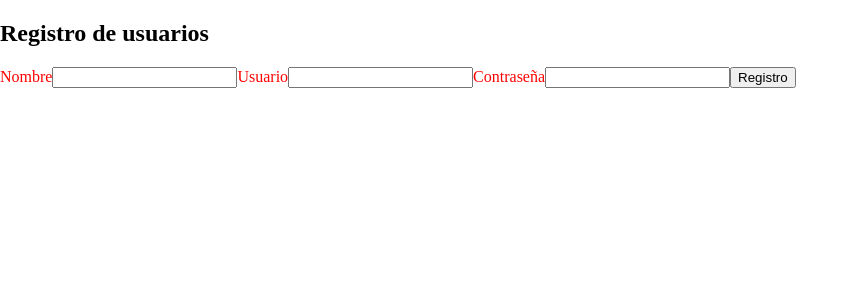
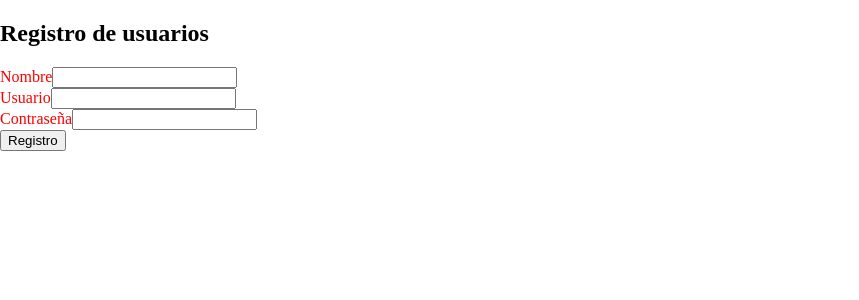
Before and after one commit to alilopez37/CursoWebB, a React (Vite) app: page /register in a window 1280 px wide. Shown: the top 300 px of the page, without its empty margins (0-859 px from the left). Built offline with nearby package versions, Linux system fonts and the light colour scheme.

Commit message:
[UPDATE] Uso de useRef y FormData

```diff
--- a/src/components/atoms/FormLogin.jsx
+++ b/src/components/atoms/FormLogin.jsx
@@ -4,13 +4,15 @@ import Logo from '../../assets/react.svg'
 function FormLogin() {
     //const [description, setDescription] = useState({msn: "CC", v : 1})
     //const [username, setUsername] = useState('')
-    const [stateForm, setStateForm] = useState({username:'', password:''})
+    const [stateForm, setStateForm] = useState({username:'Samuel', password:''})
     const handlerClick = (e) => {
         e.preventDefault()
         setDescription({msn: username})
     }
     const handlerChange = (e) => {
-        setStateForm({...stateForm,username:e.target.value})
+        console.log(stateForm.username)
+        setStateForm({...stateForm,username:"Manuel"})
+        console.log(stateForm.username)
     }
     const handlerChangePassword = (e) => {
         setStateForm({...stateForm,password: e.target.value})
--- a/src/components/atoms/FormRegister.jsx
+++ b/src/components/atoms/FormRegister.jsx
@@ -1,22 +1,37 @@
+import { useRef } from 'react'
 import {useNavigate} from 'react-router-dom'
 import '../../assets/styles/FormRegister.css'
 function FormRegister() {
     const navigate = useNavigate()
+/*     const name = useRef()
+    const username = useRef()
+    const password = useRef() */
+    const form = useRef()
+
     const handlerClick = (e)=> {
         e.preventDefault();
-        navigate("/")
+        // console.log(typeof(name) )
+        // alert('Nombre: ' + name.current.value)
+        //navigate("/")
+        // Instrucciones para el elemento form
+        const newForm = new FormData(form.current)
+        alert('Nombre; '+ newForm.get('name'))
     }
     return (
-        <form>
+        <form ref={form}>
+            <div>
                 <label className="caption" htmlFor="name">Nombre</label>
-            <input type="text" id="name"/>
-
+                <input type="text" id="name" name="name"/>
+            </div>
+            <div>
                 <label className="caption">Usuario
                     <input type="text" />
                 </label>
-
+            </div>
+            <div>
                 <label className="caption">Contraseña</label>
                 <input type="password" />
+            </div>
             <button onClick={handlerClick}>Registro</button>
         </form>
      );
```
Lines whose indentation alone changed are shown as unchanged.
